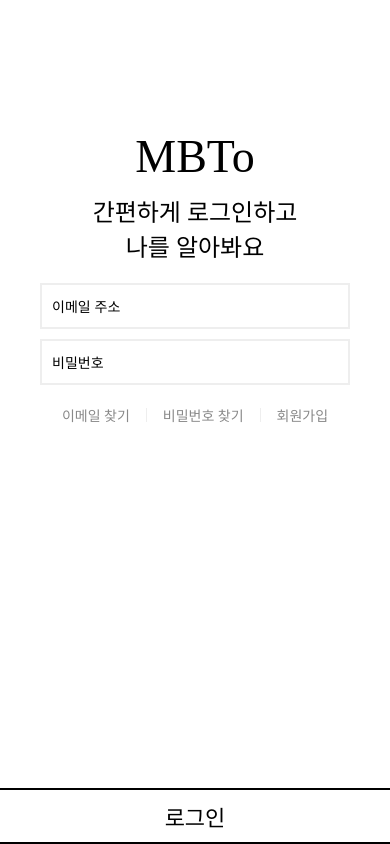
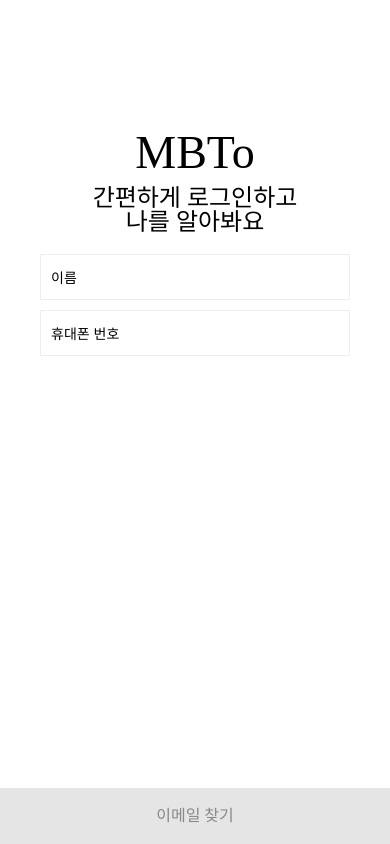
Before and after one commit to goorea/MBTo, a React Native app: screen / in a window 390 px wide. Built offline with nearby package versions, Linux system fonts and the light colour scheme.

Commit message:
[feat] 이메일 찾기 screen
- Text 컴포넌트 `size` props 추가
  - 안드로이드에서 lineHeight 정의를 안하면 행간이 큼
- 이메일 찾기 screen 추가

```diff
--- a/index.js
+++ b/index.js
@@ -1,5 +1,5 @@
 import { AppRegistry } from 'react-native';
 import { name as appName } from './app.json';
-import EmailLogin from '~/screens/auth/EmailLogin';
+import FindEmail from '~/screens/auth/FindEmail';
 
-AppRegistry.registerComponent(appName, () => EmailLogin);
+AppRegistry.registerComponent(appName, () => FindEmail);
--- a/src/components/Text.tsx
+++ b/src/components/Text.tsx
@@ -3,18 +3,26 @@ import { StyleProp, StyleSheet, Text as RNText, TextStyle } from 'react-native';
 
 type P = {
   children: React.ReactNode;
+  size?: number;
   isBold?: boolean;
   style?: StyleProp<TextStyle>;
 };
 
-const Text: React.FC<P> = ({ children, style, isBold = false }: P) => {
-  return <RNText style={[style, styles(isBold).text]}>{children}</RNText>;
+const Text: React.FC<P> = ({
+  children,
+  style,
+  size = 16,
+  isBold = false,
+}: P) => {
+  return <RNText style={[style, styles(size, isBold).text]}>{children}</RNText>;
 };
 
-const styles = (isBold: boolean) =>
+const styles = (size: number, isBold: boolean) =>
   StyleSheet.create({
     text: {
       fontFamily: isBold ? 'BMHANNAPro' : 'BMHANNAAir',
+      fontSize: size,
+      lineHeight: size,
     },
   });
 
--- /dev/null
+++ b/src/screens/auth/FindEmail/FindEmailContainer.tsx
@@ -0,0 +1,47 @@
+import React from 'react';
+import FindEmailPresenter from './FindEmailPresenter';
+import { RegisterOptions, useForm } from 'react-hook-form';
+
+type P = {};
+
+export type FindEmailFormData = {
+  name: string;
+  tel: string;
+};
+
+const FindEmailContainer: React.FC<P> = () => {
+  const form = useForm<FindEmailFormData>({
+    mode: 'onChange',
+    defaultValues: {
+      name: '',
+      tel: '',
+    },
+  });
+  const nameRules: RegisterOptions = {
+    required: '이름을 입력해주세요',
+  };
+  const telRules: RegisterOptions = {
+    required: '휴대폰 번호를 입력해주세요',
+    minLength: {
+      value: 10,
+      message: '휴대폰 번호를 입력해주세요',
+    },
+  };
+  const onSubmit = (data: FindEmailFormData) => {
+    return new Promise(resolve => {
+      setTimeout(() => {
+        resolve(data);
+      }, 1000);
+    });
+  };
+  return (
+    <FindEmailPresenter
+      {...form}
+      nameRules={nameRules}
+      telRules={telRules}
+      onSubmit={onSubmit}
+    />
+  );
+};
+
+export default FindEmailContainer;
--- /dev/null
+++ b/src/screens/auth/FindEmail/FindEmailPresenter.tsx
@@ -0,0 +1,163 @@
+import React from 'react';
+import { UseFormReturn } from 'react-hook-form/dist/types';
+import { FindEmailFormData } from '~/screens/auth/FindEmail/FindEmailContainer';
+import { Controller, RegisterOptions } from 'react-hook-form';
+import {
+  ActivityIndicator,
+  KeyboardAvoidingView,
+  Platform,
+  SafeAreaView,
+  StyleProp,
+  StyleSheet,
+  TextInput,
+  TextStyle,
+  TouchableOpacity,
+  View,
+  ViewStyle,
+} from 'react-native';
+import Text from '~/components/Text';
+
+type P = UseFormReturn<FindEmailFormData> & {
+  nameRules: RegisterOptions;
+  telRules: RegisterOptions;
+  onSubmit: (data: FindEmailFormData) => Promise<any>;
+};
+
+const FindEmailPresenter: React.FC<P> = ({
+  control,
+  formState: { errors, isValid, isSubmitted, isSubmitting },
+  handleSubmit,
+  nameRules,
+  telRules,
+  onSubmit,
+}: P) => {
+  const telField: React.RefObject<TextInput> = React.useRef<TextInput>(null);
+  const focusTelField = () => telField.current?.focus();
+
+  return (
+    <SafeAreaView style={styles.container}>
+      <KeyboardAvoidingView
+        style={styles.container}
+        behavior={Platform.OS === 'ios' ? 'padding' : undefined}>
+        <View style={styles.wrapper}>
+          <Text size={46} isBold={true} style={styles.title}>
+            MBTo
+          </Text>
+          <Text size={24} style={styles.description}>
+            간편하게 로그인하고
+          </Text>
+          <Text size={24} isBold={true} style={styles.description}>
+            나를 알아봐요
+          </Text>
+
+          <View style={styles.formWrapper}>
+            <Controller
+              control={control}
+              render={({ field }) => (
+                <TextInput
+                  value={field.value}
+                  onChangeText={field.onChange}
+                  onSubmitEditing={focusTelField}
+                  placeholder="이름"
+                  returnKeyType="next"
+                  style={styles.name}
+                />
+              )}
+              name="name"
+              rules={nameRules}
+            />
+            {isSubmitted && errors.name && (
+              <Text style={styles.invalidText}>{errors.name.message}</Text>
+            )}
+
+            <Controller
+              control={control}
+              render={({ field }) => (
+                <TextInput
+                  ref={telField}
+                  value={field.value}
+                  keyboardType="phone-pad"
+                  onChangeText={field.onChange}
+                  onSubmitEditing={handleSubmit(onSubmit)}
+                  placeholder="휴대폰 번호"
+                  returnKeyType="done"
+                  style={styles.tel}
+                />
+              )}
+              name="tel"
+              rules={telRules}
+            />
+            {isSubmitted && errors.tel && (
+              <Text style={styles.invalidText}>{errors.tel.message}</Text>
+            )}
+          </View>
+        </View>
+
+        <TouchableOpacity
+          onPress={handleSubmit(onSubmit)}
+          style={submitButtonStyles(isValid)}>
+          {isSubmitting ? (
+            <ActivityIndicator size="small" color="#fff" />
+          ) : (
+            <Text isBold={true} style={submitButtonTextStyles(isValid)}>
+              이메일 찾기
+            </Text>
+          )}
+        </TouchableOpacity>
+      </KeyboardAvoidingView>
+    </SafeAreaView>
+  );
+};
+
+const styles = StyleSheet.create({
+  container: {
+    flex: 1,
+  },
+  wrapper: {
+    flex: 1,
+    alignItems: 'center',
+    paddingTop: 130,
+    paddingHorizontal: 40,
+  },
+  title: {
+    marginBottom: 10,
+  },
+  description: {
+    textAlign: 'center',
+  },
+  formWrapper: {
+    marginTop: 20,
+    width: '100%',
+  },
+  name: {
+    borderWidth: 1,
+    borderColor: '#eee',
+    height: 46,
+    paddingHorizontal: 10,
+  },
+  tel: {
+    borderWidth: 1,
+    borderColor: '#eee',
+    height: 46,
+    paddingHorizontal: 10,
+    marginTop: 10,
+  },
+  invalidText: {
+    color: 'red',
+    marginTop: 10,
+  },
+});
+
+const submitButtonStyles = (isValid: boolean): StyleProp<ViewStyle> => ({
+  width: '100%',
+  height: 56,
+  justifyContent: 'center',
+  alignItems: 'center',
+  backgroundColor: isValid ? '#000' : '#e5e5e5',
+});
+
+const submitButtonTextStyles = (isValid: boolean): StyleProp<TextStyle> => ({
+  color: isValid ? '#fff' : '#898989',
+});
+
+export default FindEmailPresenter;
--- /dev/null
+++ b/src/screens/auth/FindEmail/index.ts
@@ -0,0 +1,3 @@
+import FindEmailContainer from './FindEmailContainer';
+
+export default FindEmailContainer;
```
Also changed, not shown: src/screens/auth/Login/LoginPresenter.tsx (+11 -17 lines).
